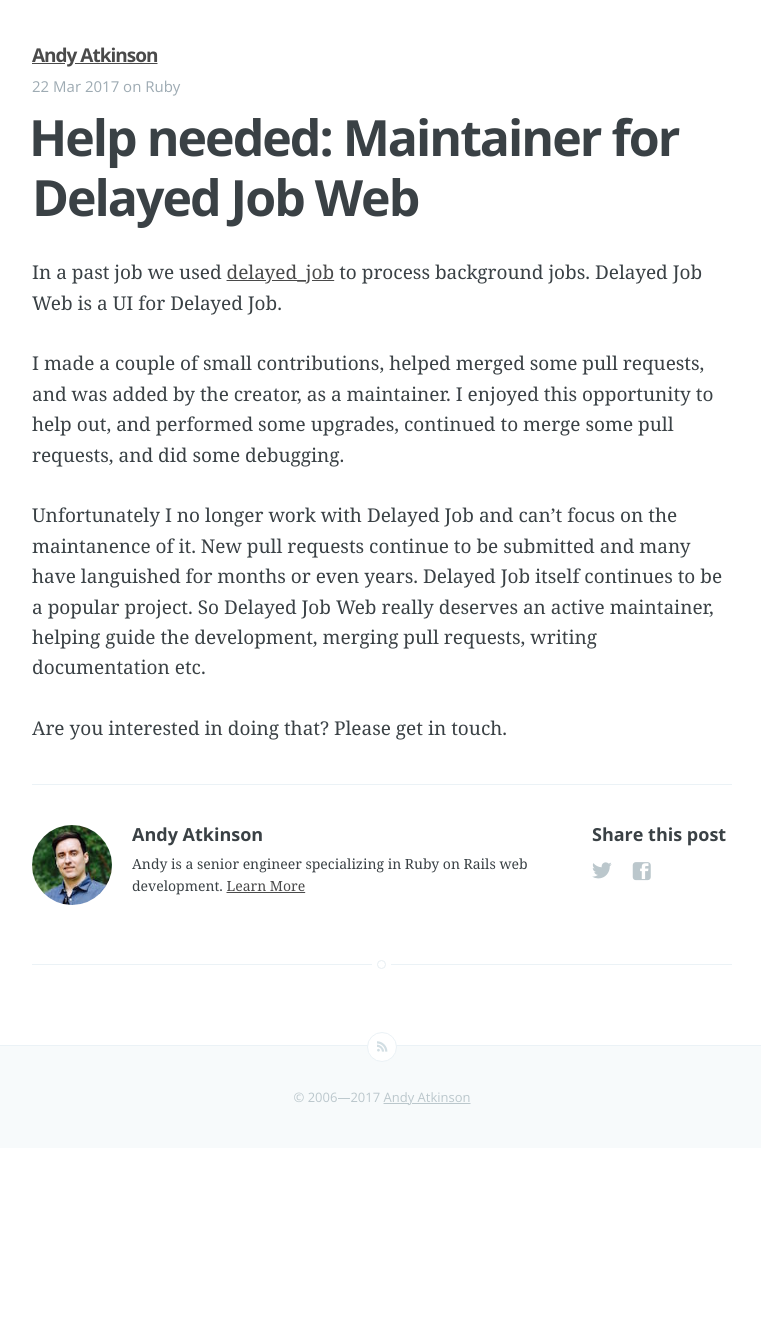
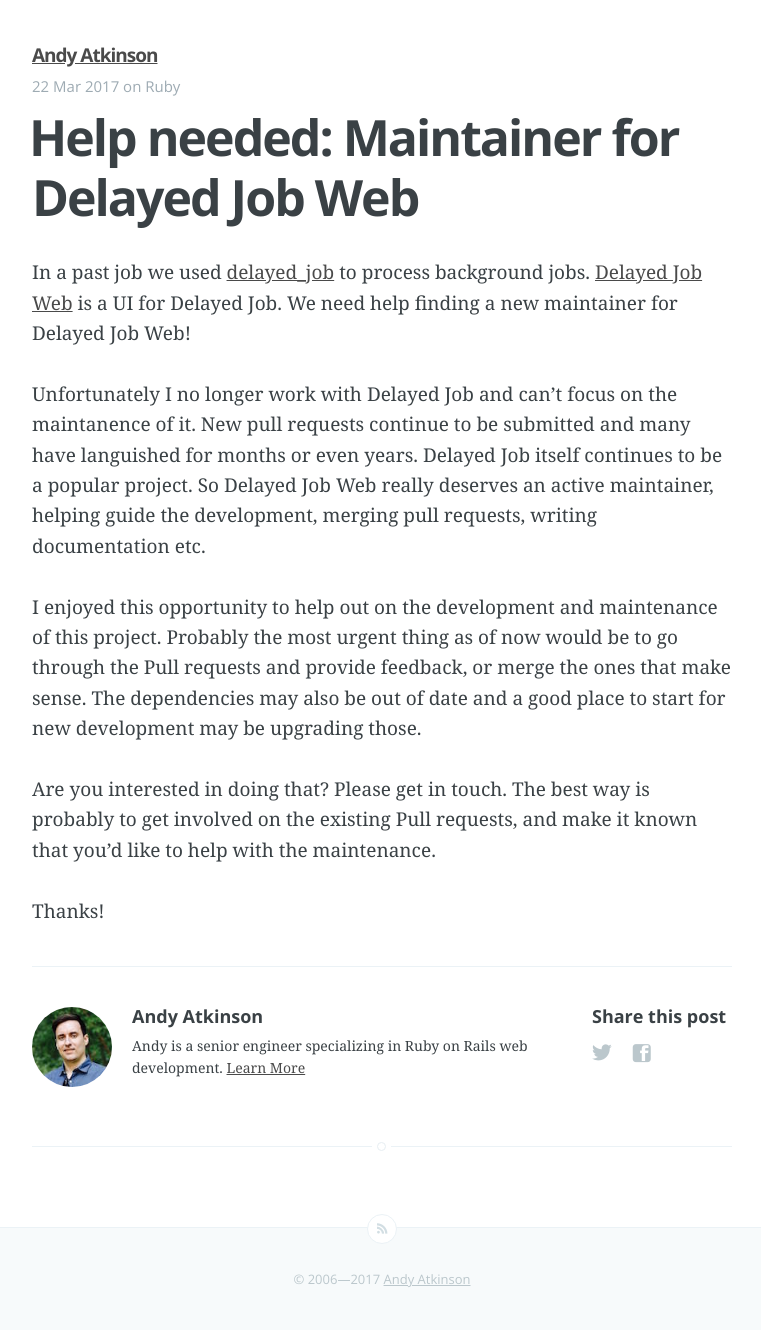
Before and after one commit to andyatkinson/blog, a Jekyll site: the page built from _posts/2017-03-31-delayed-job-web-maintainer.md, in a window 1280 px wide. Shown: the whole page, without its empty margins (258-1019 px from the left). Built offline with Jekyll 4.4.1, drawn with Linux system fonts in a browser that asks for light colours; Markdown is read by kramdown in place of the engine named in the settings; before the commit the page ends 1148 px from its top, so only the background shows below that.

Commit message:
Post updates

```diff
--- a/_posts/2017-03-31-delayed-job-web-maintainer.md
+++ b/_posts/2017-03-31-delayed-job-web-maintainer.md
@@ -6,10 +6,12 @@
 categories: [Ruby]
 ---
 
-In a past job we used [delayed_job](https://github.com/collectiveidea/delayed_job) to process background jobs. Delayed Job Web is a UI for Delayed Job.
-
-I made a couple of small contributions, helped merged some pull requests, and was added by the creator, as a maintainer. I enjoyed this opportunity to help out, and performed some upgrades, continued to merge some pull requests, and did some debugging.
+In a past job we used [delayed_job](https://github.com/collectiveidea/delayed_job) to process background jobs. [Delayed Job Web](https://github.com/ejschmitt/delayed_job_web) is a UI for Delayed Job. We need help finding a new maintainer for Delayed Job Web!
 
 Unfortunately I no longer work with Delayed Job and can't focus on the maintanence of it. New pull requests continue to be submitted and many have languished for months or even years. Delayed Job itself continues to be a popular project. So Delayed Job Web really deserves an active maintainer, helping guide the development, merging pull requests, writing documentation etc.
 
-Are you interested in doing that? Please get in touch.
+I enjoyed this opportunity to help out on the development and maintenance of this project. Probably the most urgent thing as of now would be to go through the Pull requests and provide feedback, or merge the ones that make sense. The dependencies may also be out of date and a good place to start for new development may be upgrading those.
+
+Are you interested in doing that? Please get in touch. The best way is probably to get involved on the existing Pull requests, and make it known that you'd like to help with the maintenance.
+
+Thanks!
```
